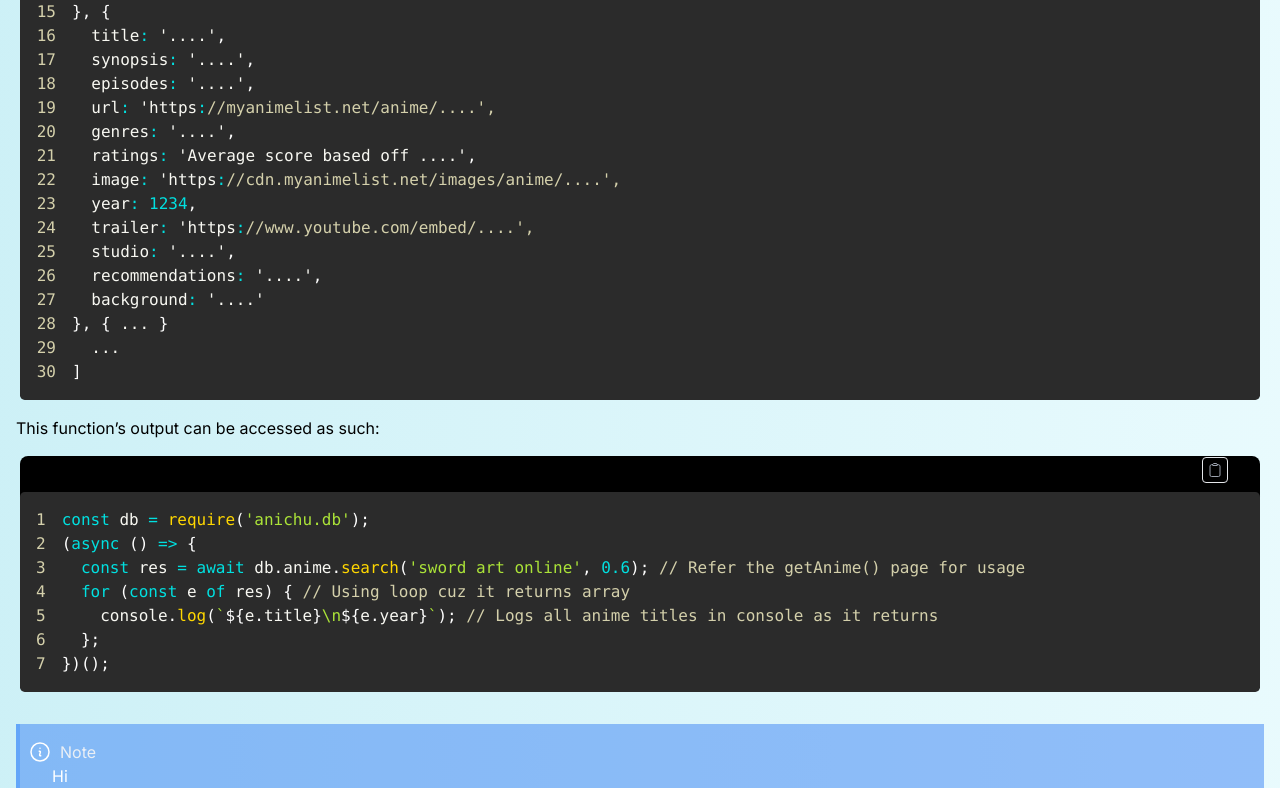
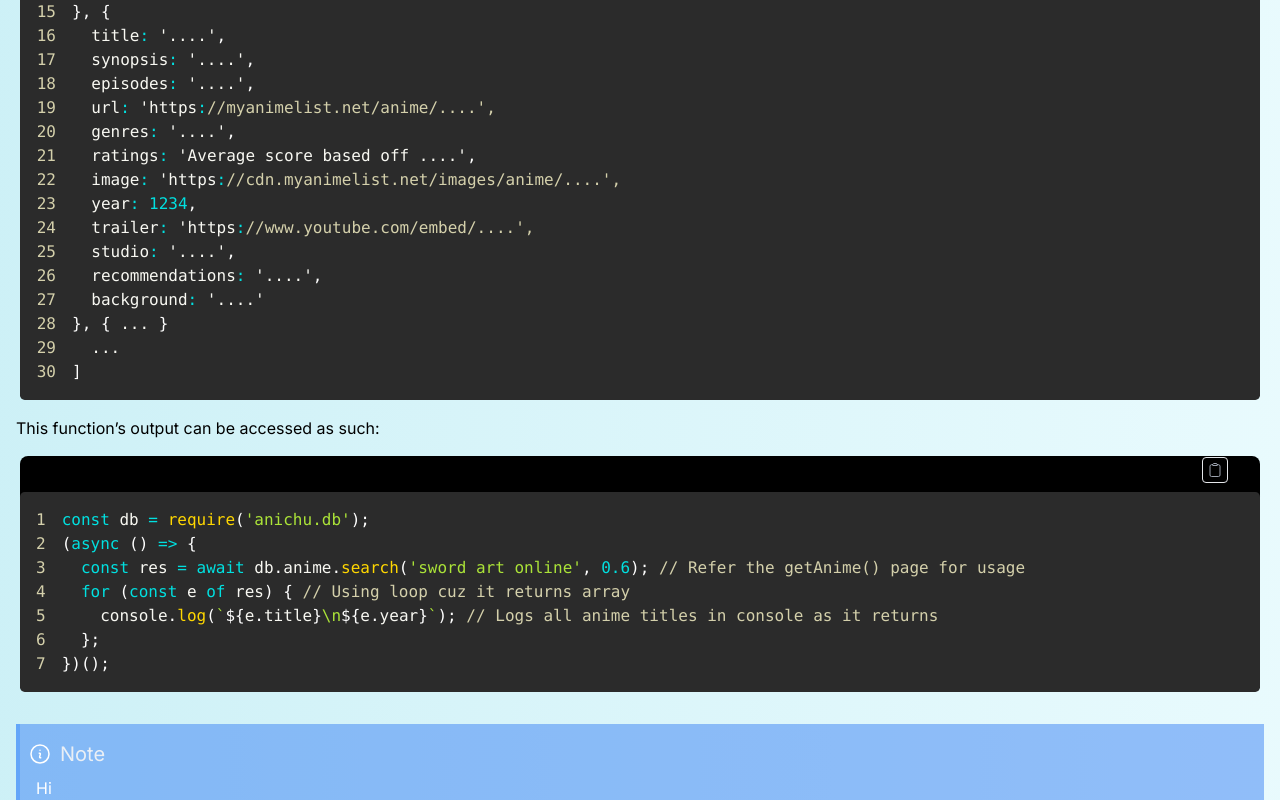
Before and after one commit to NanotechPikachu/Next, a Next.js app: page /result in a window 1280 px wide. Shown: the part 1689-2489 px from the top of the page. Built offline with nearby package versions, Linux system fonts and the light colour scheme.

Commit message:
Update Boxes.jsx

```diff
--- a/src/components/Boxes.jsx
+++ b/src/components/Boxes.jsx
@@ -1,13 +1,13 @@
 export function Note({ title="Note", children }) {
   return (
     <div className="bg-blue-500/50 border-l-4 border-blue-400/90 mt-8 ml-4 mr-4">
-    <div className="items-center flex flex-row pt-4 pl-2 text-white">
+    <div className="items-center flex flex-row pt-4 pl-2 mb-2 text-white">
     <svg xmlns="http://www.w3.org/2000/svg" fill="none" viewBox="0 0 24 24" strokeWidth={1.5} stroke="currentColor" className="w-6 h-6">
     <path strokeLinecap="round" strokeLinejoin="round" d="m11.25 11.25.041-.02a.75.75 0 0 1 1.063.852l-.708 2.836a.75.75 0 0 0 1.063.853l.041-.021M21 12a9 9 0 1 1-18 0 9 9 0 0 1 18 0Zm-9-3.75h.008v.008H12V8.25Z" />
     </svg>
-    <p className="ml-2 text-neutral-100/90 text-bold">{title}</p>
+    <p className="ml-2 text-neutral-100/90 text-bold text-xl">{title}</p>
     </div>
-    <div className="ml-4 pl-4 text-white mr-4">
+    <div className="ml-4 text-white mr-4">
     <p>{children}</p>
     </div>
     </div>
```
